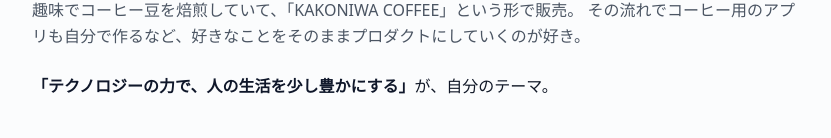
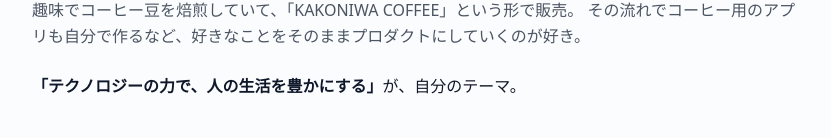
Before and after one commit to kako351/kako351.github.io, a Next.js app: page / in a window 1280 px wide. Shown: the part 1255-1393 px from the top of the page, without its empty margins (224-1055 px from the left). Built offline with nearby package versions, Linux system fonts and the light colour scheme; no server answers.

Commit message:
Update About component: add detail about Android development experience and refine personal theme statement

```diff
--- a/src/components/About.tsx
+++ b/src/components/About.tsx
@@ -8,7 +8,7 @@
 
         <div className="space-y-6 text-text-secondary leading-relaxed">
           <p>
-            Androidを専門に、エンジニアを<span className="text-text-primary font-semibold">12年</span>。
+            Androidを専門に、エンジニアを<span className="text-text-primary font-semibold">12年</span>。Android開発はKitKatから。
           </p>
           <p>
             受託開発を4年、その後はヘルスケア・レシピサービス「おいしい健康」で5年、現在は「ZOZO」でAndroidアプリ開発に従事。<span className="text-text-primary font-semibold">Kotlin / Jetpack Compose を使ったAndroidアプリ開発</span>を中心に、機能開発、設計、コードレビューまで幅広く担当。
@@ -21,7 +21,7 @@
             その流れでコーヒー用のアプリも自分で作るなど、好きなことをそのままプロダクトにしていくのが好き。
           </p>
           <p className="text-accent font-medium">
-            <span className="text-text-primary font-semibold">「テクノロジーの力で、人の生活を少し豊かにする」</span>が、自分のテーマ。
+            <span className="text-text-primary font-semibold">「テクノロジーの力で、人の生活を豊かにする」</span>が、自分のテーマ。
           </p>
         </div>
 
```
